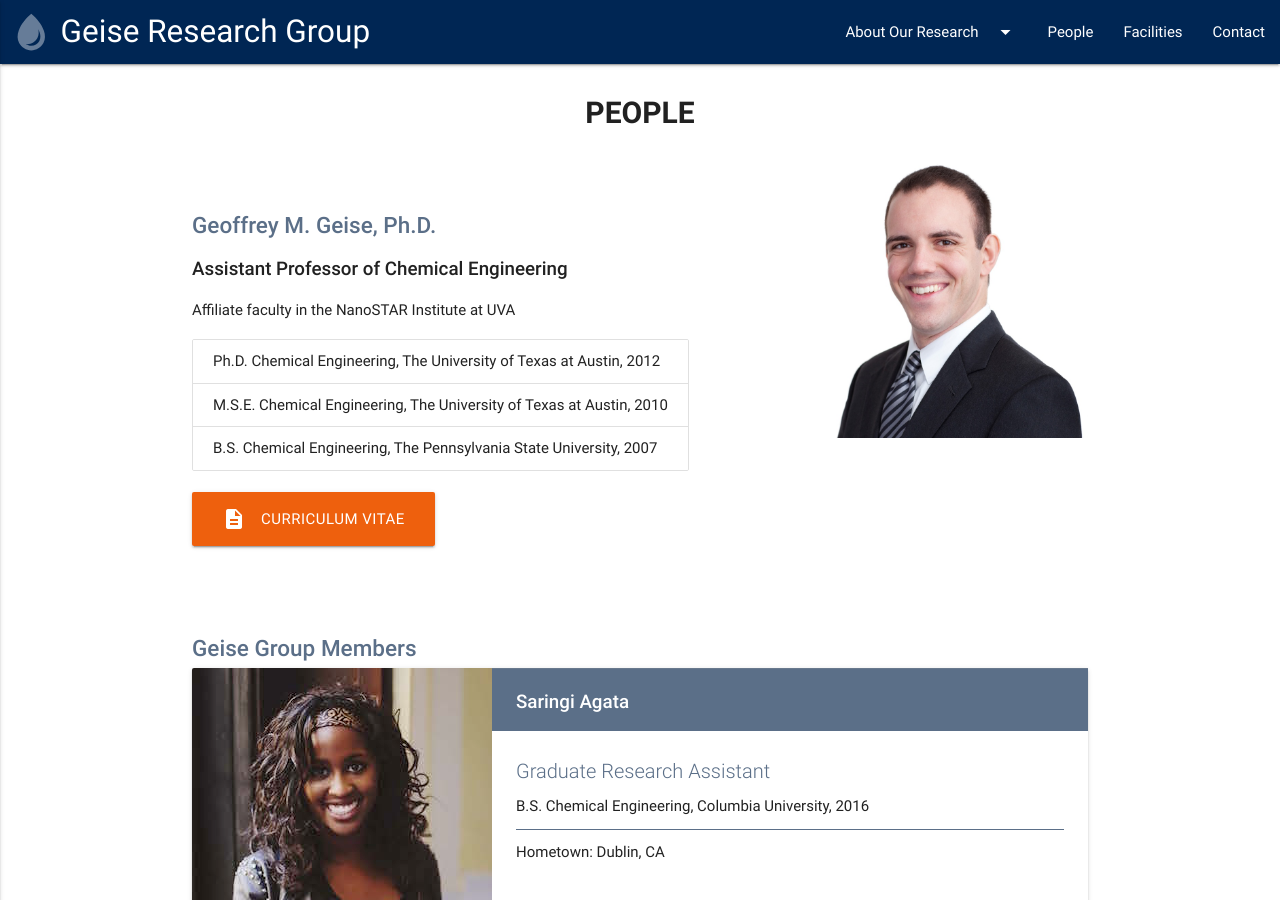
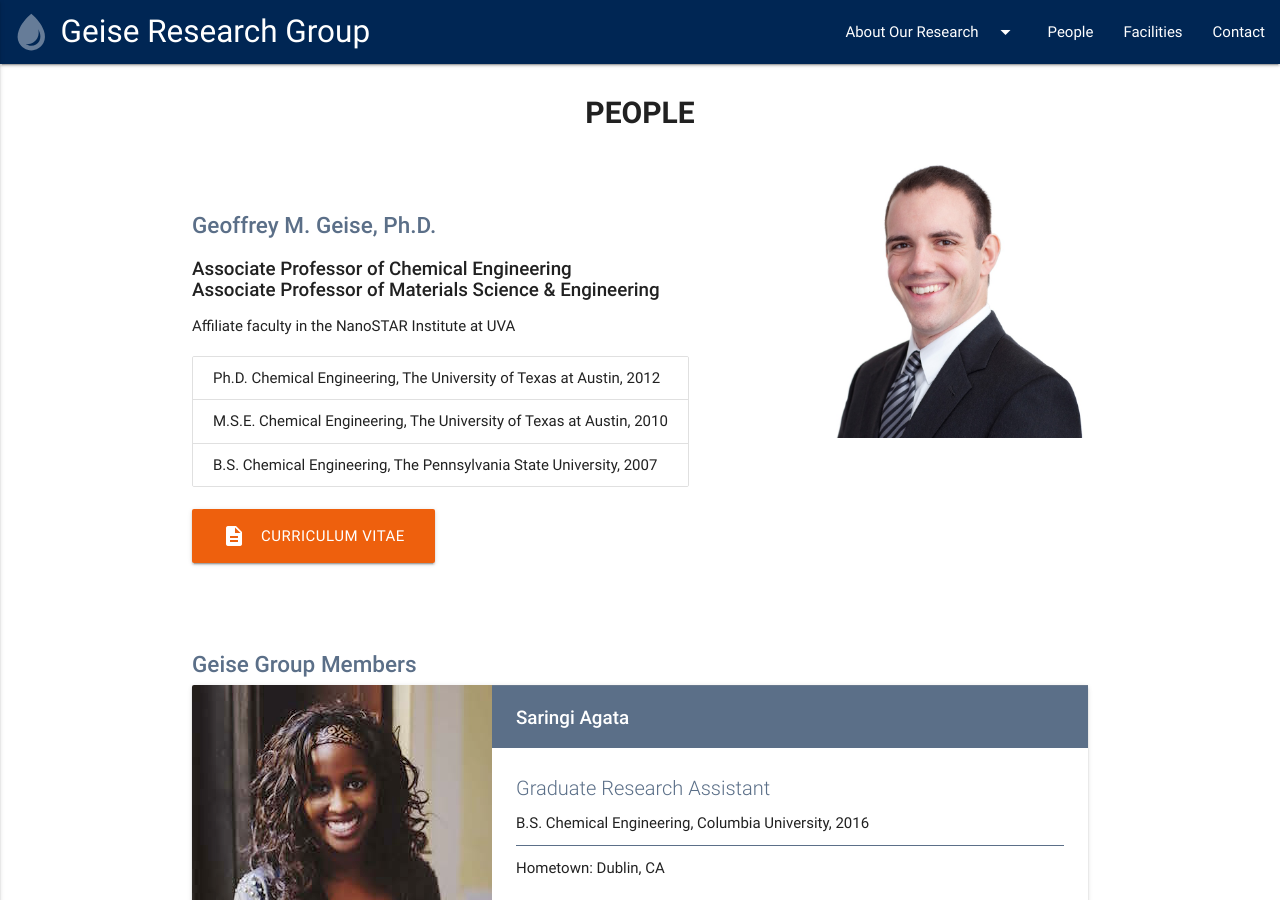
Before and after one commit to geisegroup/geisegroup.github.io, a Jekyll site: the page built from people.md, in a window 1280 px wide and 900 px high. Built offline with Jekyll 4.4.1, drawn with Linux system fonts in a browser that asks for light colours; nearby versions of some CDN libraries.

Commit message:
Update people.html

```diff
--- a/_layouts/people.html
+++ b/_layouts/people.html
@@ -10,7 +10,8 @@ layout: default
 		<img class="col s6 pull-s3 m6 l4 right" src="{{ "/assets/images/people/geise.jpg" | absolute_url }}" alt="geoffrey geise" />
 		<div class="col s12 m6 l8">
 			<h2>Geoffrey M. Geise, Ph.D.</h2>
-			<h3>Assistant Professor of Chemical Engineering<h3>
+			<h3>Associate Professor of Chemical Engineering<br>
+				Associate Professor of Materials Science & Engineering</h3>
 			<h4>Affiliate faculty in the NanoSTAR Institute at UVA</h4>
 
 			<div class="degrees">
```
